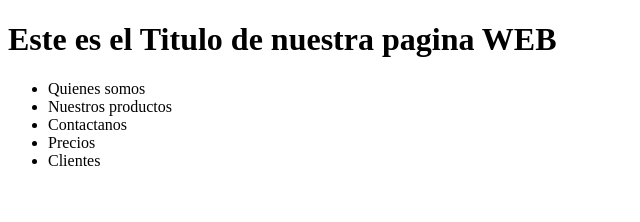
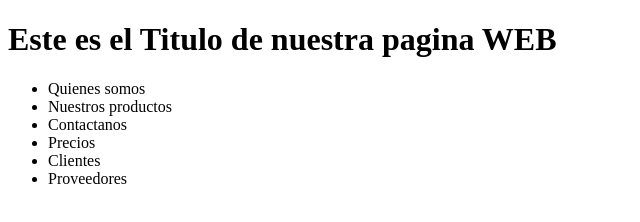
Before and after one commit to juanArrubla/HTML, a plain HTML site: page Index.html in a window 1280 px wide. Shown: the whole page, without its empty margins (0-640 px from the left). Drawn offline with Linux system fonts and the light colour scheme.

Commit message:
Se agrega la opcion de Proveedores

```diff
--- a/Index.html
+++ b/Index.html
@@ -19,6 +19,7 @@
 			<li>Contactanos</li>
 			<li>Precios</li>
 			<li>Clientes</li>
+			<li>Proveedores</li>
 		</ul>
 	</nav>
 </body>
```
